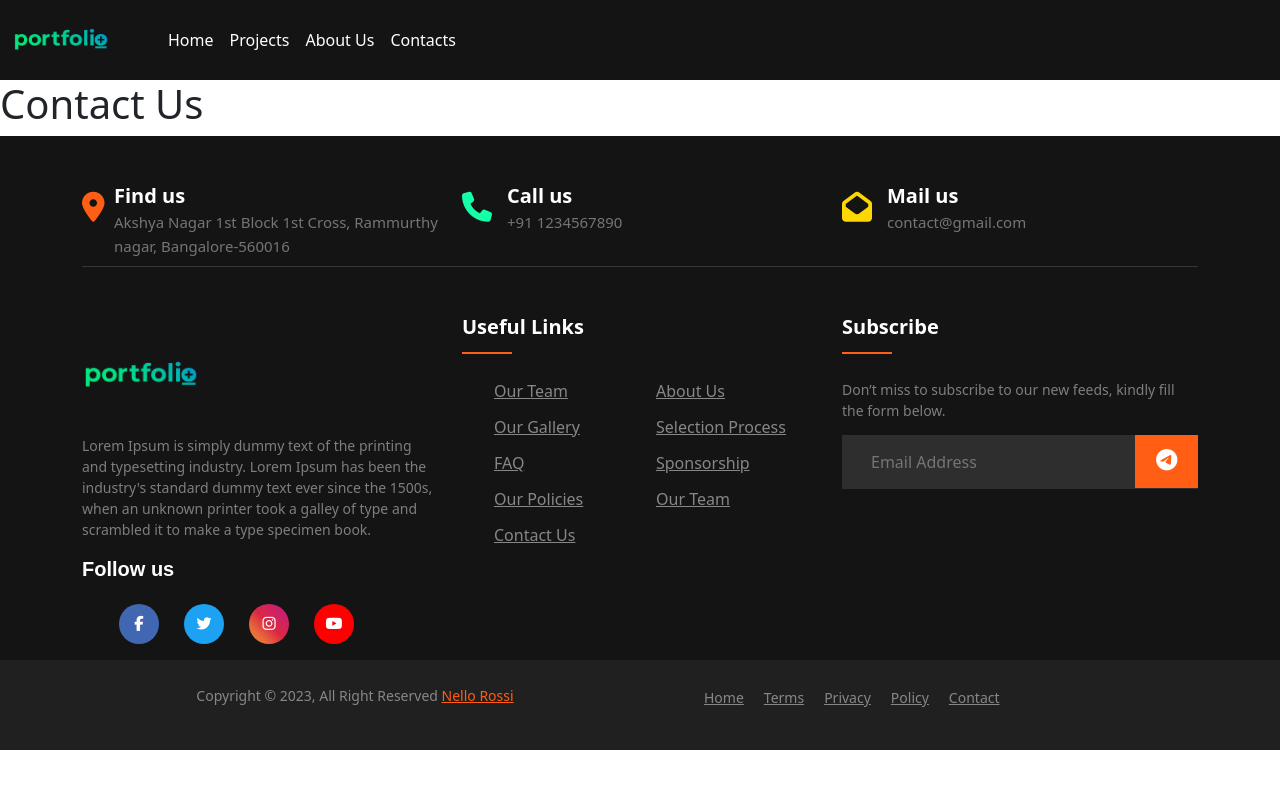
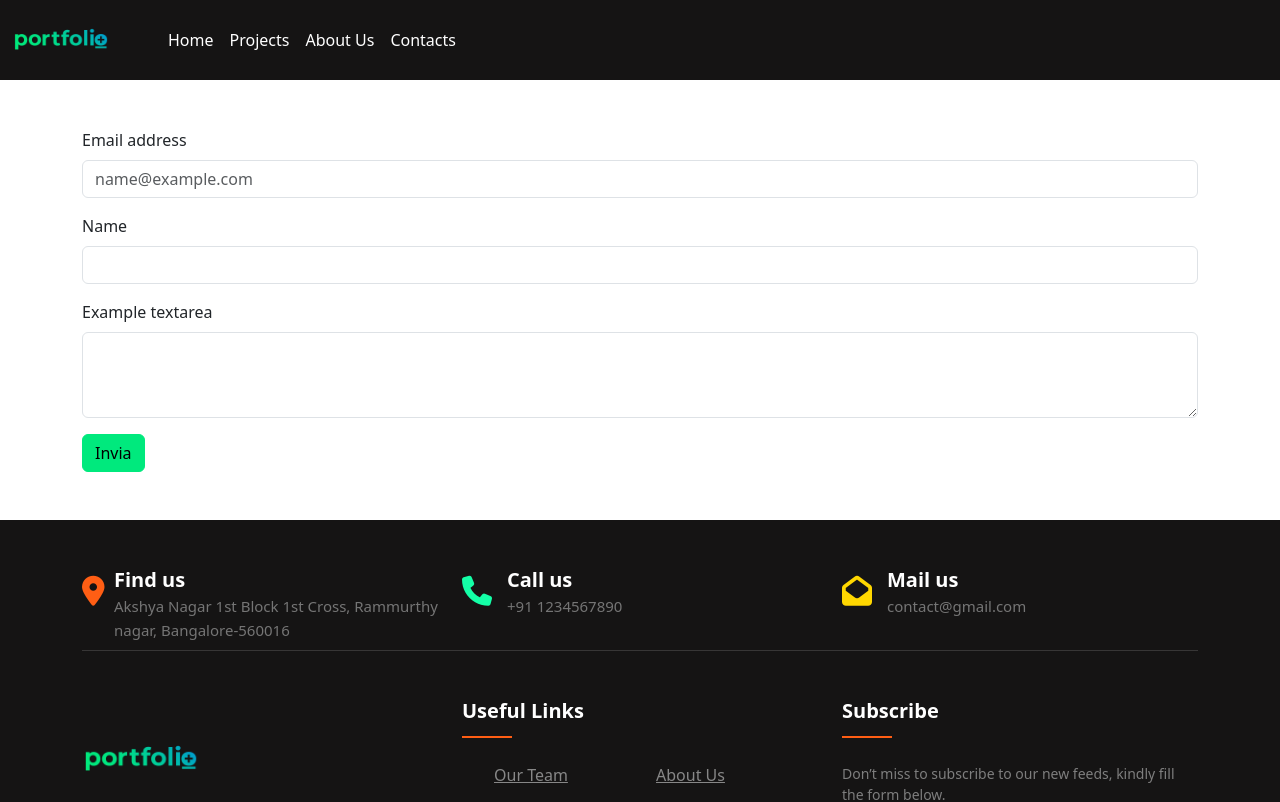
Before and after one commit to NelloRossi97/vite-boolfolio, a Vue app: page /contact in a window 1280 px wide. Shown: the top 802 px of the page. Built offline with nearby package versions, Linux system fonts and the light colour scheme.

Commit message:
added email form

```diff
--- a/src/pages/ContactUs.vue
+++ b/src/pages/ContactUs.vue
@@ -1,13 +1,54 @@
 <template>
-    <div>
-        <h1>Contact Us</h1>
+    <div class="container my-5">
+        <form @submit.prevent="sendForm()">
+            <div class="mb-3">
+                <label for="exampleFormControlInput1" class="form-label">Email address</label>
+                <input type="email" class="form-control" id="exampleFormControlInput1" placeholder="name@example.com" name="address" v-model="address"
+                required>
+            </div>
+            <div class="mb-3">
+                    <label for="exampleFormControlInput1" class="form-label">Name</label>
+                    <input type="text" class="form-control" id="exampleFormControlInput1" name="name" v-model="name"
+                    required>
+                </div>
+            <div class="mb-3">
+                <label for="exampleFormControlTextarea1" class="form-label">Example textarea</label>
+                <textarea class="form-control" id="exampleFormControlTextarea1" rows="3" v-model="body"
+                required></textarea>
+            </div>
+            <button type="submit" class="btn btn-primary">Invia</button>
+        </form>
     </div>
 </template>
 
 <script>
-    export default {
-        name: 'ContactUs'
+import axios from 'axios';
+export default {
+    name: 'ContactUs',
+    data() {
+        return {
+            address: '',
+            name: '',
+            body: '',
+            apiUrl: "http://127.0.0.1:8000/api",
+        }
+    },
+    methods: {
+        sendForm() {
+            const data = {
+                address: this.address,
+                name: this.name,
+                body: this.body
+            }
+            axios.post(`${this.apiUrl}/contacts`, data).then((res) => {
+                console.log(res.data);
+            })
+            this.address = '';
+            this.name = '';
+            this.body = '';
+        }
     }
+}
 </script>
 
 <style lang="scss" scoped>
```
